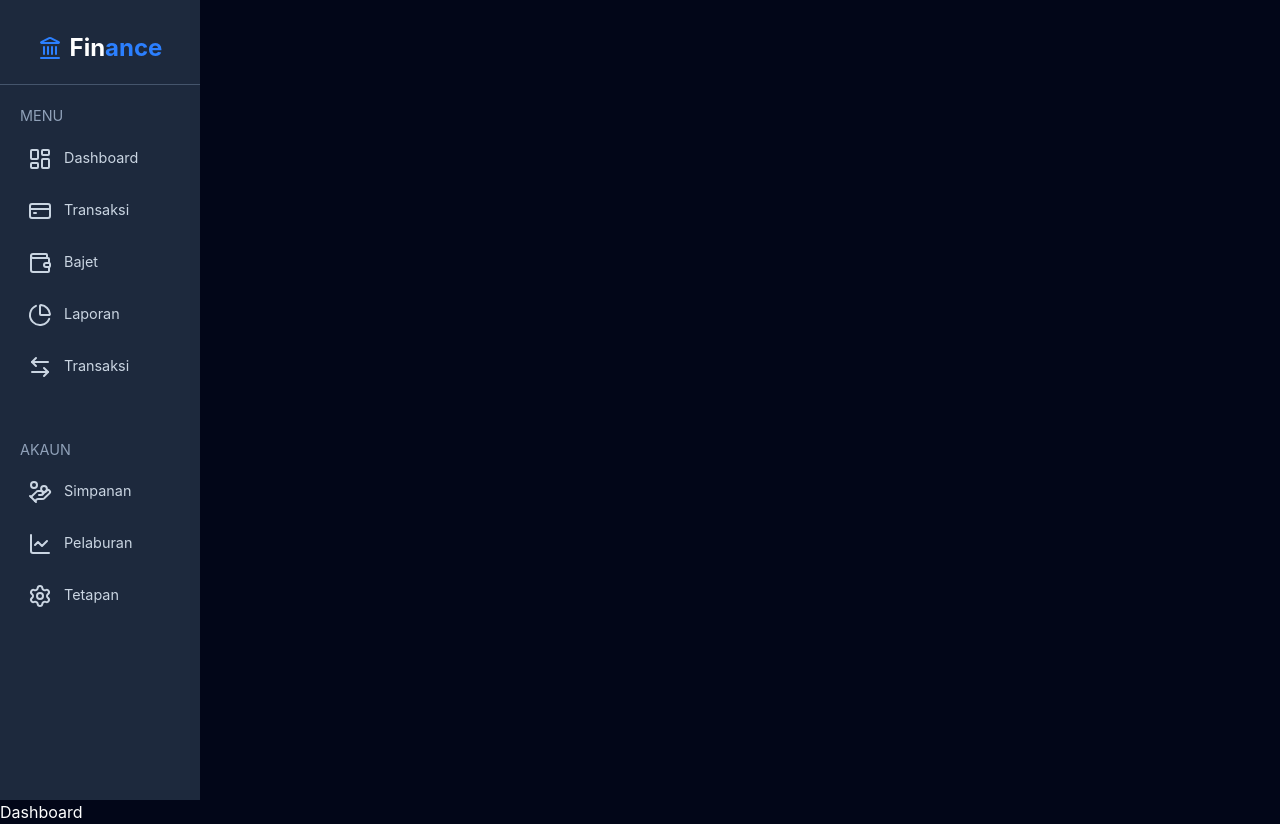
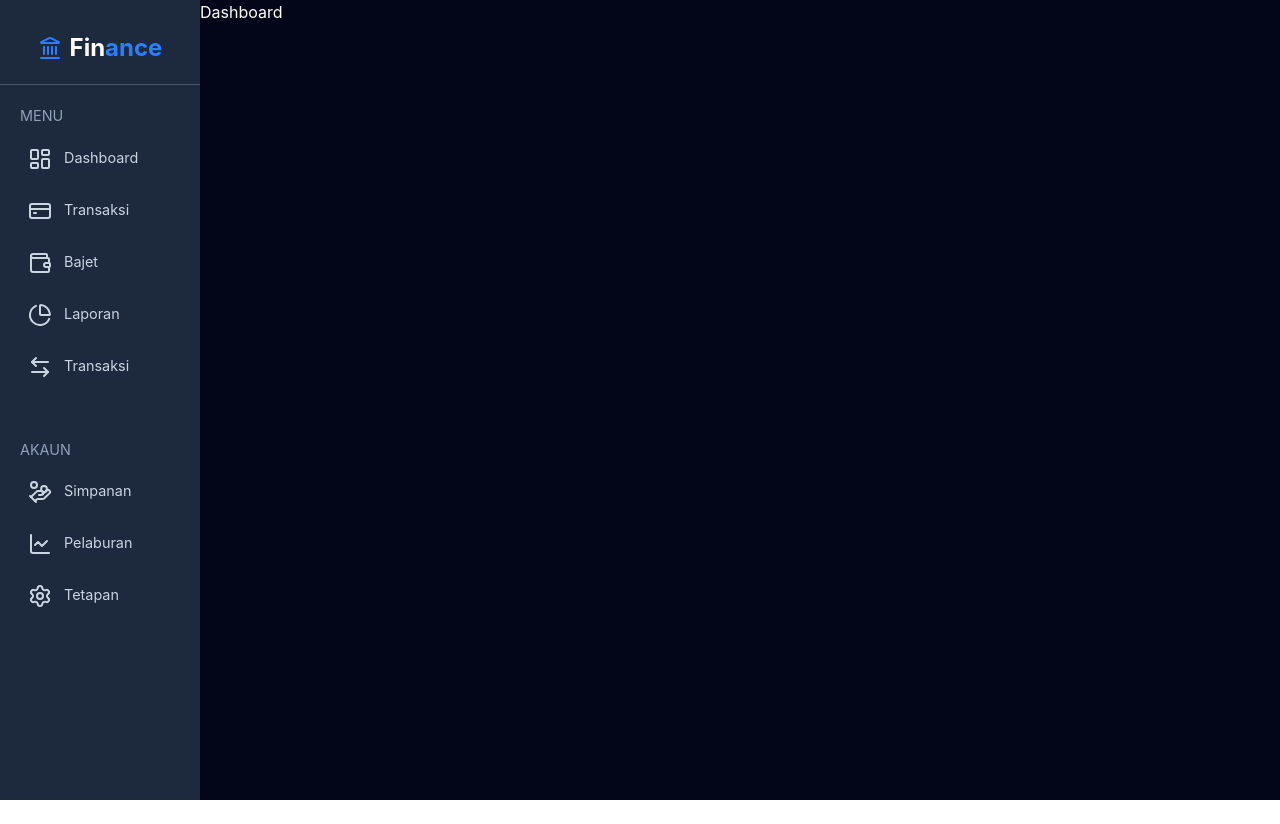
Before and after one commit to Darkryza/Finance-app, a React (Vite) app: page / in a window 1280 px wide. After the commit the page ends 800 px from the top, so only its background shows below. Built offline with nearby package versions, Linux system fonts and the light colour scheme.

Commit message:
fix dashboard position

```diff
--- a/src/App.jsx
+++ b/src/App.jsx
@@ -5,12 +5,13 @@ import Dashboard from "./pages/Dashboard";
 function App() {
   return (
     <BrowserRouter>
-      <div className="min-h-screen w-full bg-slate-950 text-white">
+      <div className="flex h-screen w-full bg-slate-950 text-white">
         <Navbar />
-
-        <Routes>
-          <Route path="/" element={<Dashboard />} />
-        </Routes>
+        <main className="flex-1 overflow-auto">
+          <Routes>
+            <Route path="/" element={<Dashboard />} />
+          </Routes>
+        </main>
       </div>
     </BrowserRouter>
   );
```
